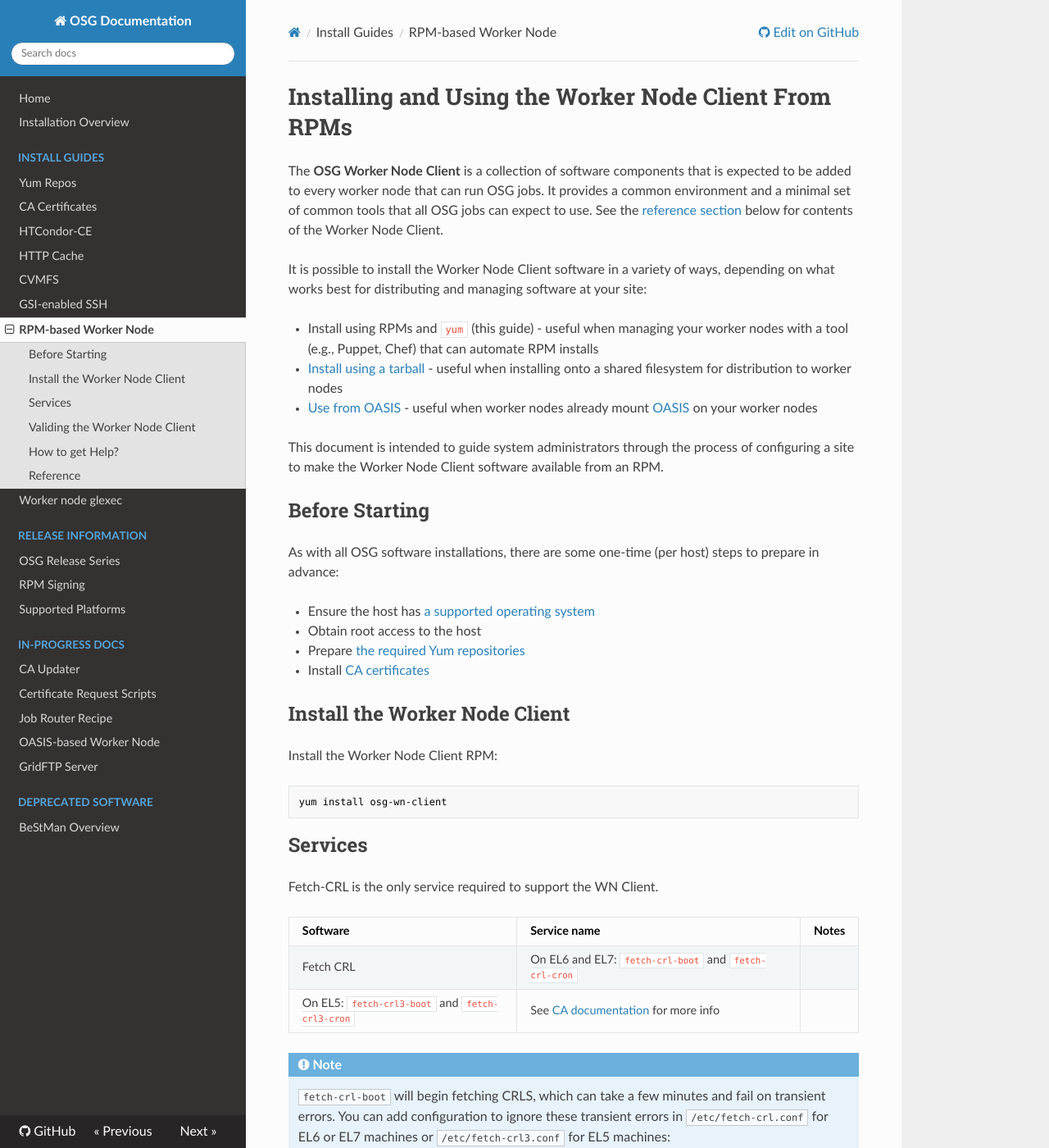
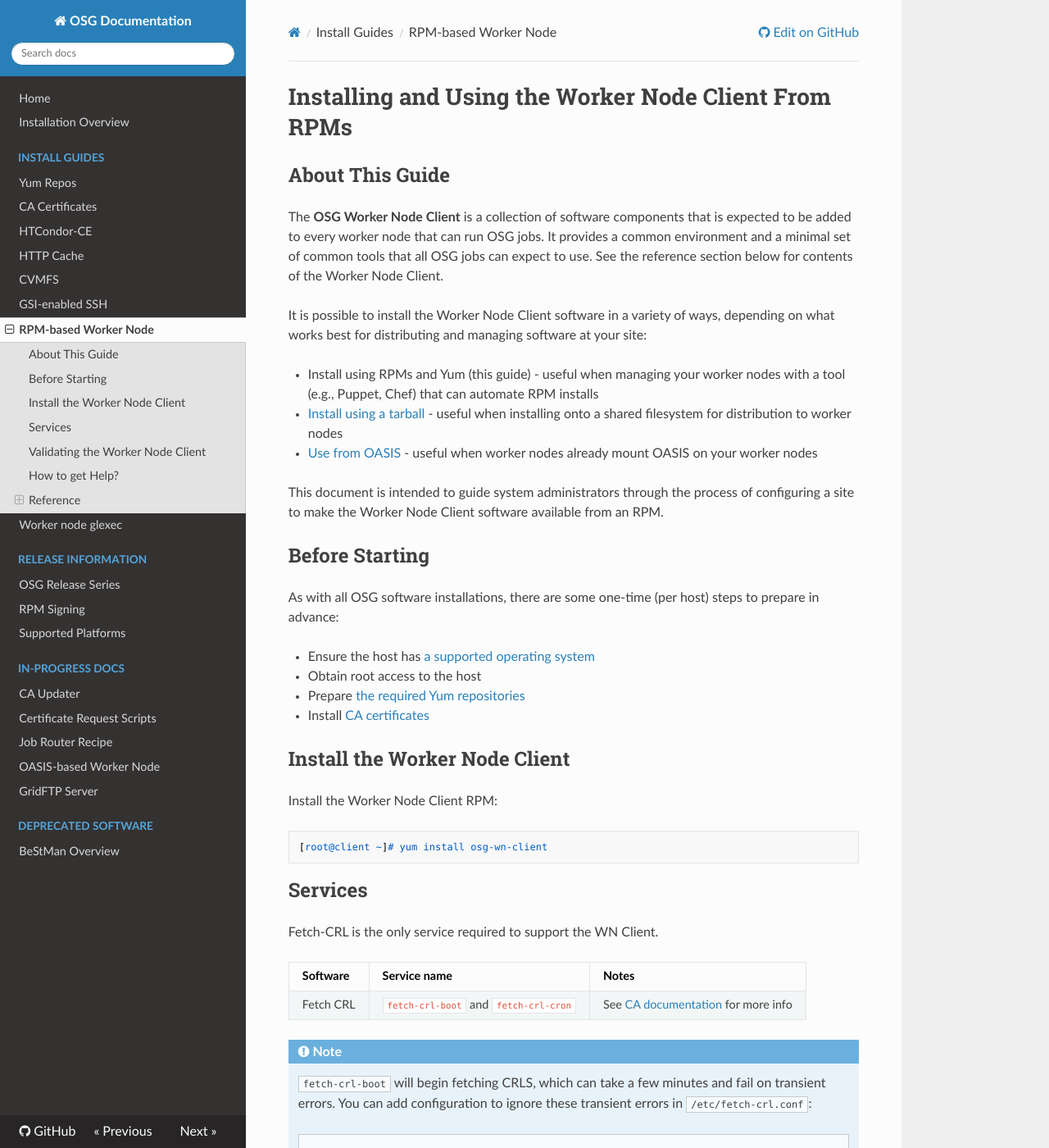
Before and after one commit to osg-htc/docs, an MkDocs documentation site: the page built from docs/other/wn.md, in a window 1280 px wide and 1400 px high. Shown: the whole window at 82% size. Built offline with MkDocs 1.6.1, drawn with Linux system fonts in a browser that asks for light colours; nearby versions of some CDN libraries; old or Windows-style settings are respelled for this version of MkDocs; some of the changed text lies outside the part shown.

Commit message:
Adding WN RPM Docs

````diff
--- a/docs/other/wn.md
+++ b/docs/other/wn.md
@@ -1,13 +1,16 @@
 Installing and Using the Worker Node Client From RPMs
 =====================================================
 
-The **OSG Worker Node Client** is a collection of software components that is expected to be added to every worker node that can run OSG jobs. It provides a common environment and a minimal set of common tools that all OSG jobs can expect to use. See the [reference section](#reference) below for contents of the Worker Node Client.
+About This Guide
+----------------
+
+The **OSG Worker Node Client** is a collection of software components that is expected to be added to every worker node that can run OSG jobs. It provides a common environment and a minimal set of common tools that all OSG jobs can expect to use. See the reference section below for contents of the Worker Node Client.
 
 It is possible to install the Worker Node Client software in a variety of ways, depending on what works best for distributing and managing software at your site:
 
--   Install using RPMs and `yum` (this guide) - useful when managing your worker nodes with a tool (e.g., Puppet, Chef) that can automate RPM installs
--   [Install using a tarball](InstallWNClientTarball) - useful when installing onto a shared filesystem for distribution to worker nodes
--   [Use from OASIS](UsingOSGWnClientFromOASIS) - useful when worker nodes already mount [OASIS](NavTechOASIS) on your worker nodes
+-   Install using RPMs and Yum (this guide) - useful when managing your worker nodes with a tool (e.g., Puppet, Chef) that can automate RPM installs
+-   [Install using a tarball](https://twiki.opensciencegrid.org/bin/view/Documentation/Release3/InstallWNClientTarball) - useful when installing onto a shared filesystem for distribution to worker nodes
+-   [Use from OASIS](https://twiki.opensciencegrid.org/bin/view/Documentation/Release3/UsingOSGWnClientFromOASIS) - useful when worker nodes already mount OASIS on your worker nodes
 
 This document is intended to guide system administrators through the process of configuring a site to make the Worker Node Client software available from an RPM.
 
@@ -16,41 +19,38 @@
 
 As with all OSG software installations, there are some one-time (per host) steps to prepare in advance:
 
--   Ensure the host has [a supported operating system](SupportedOperatingSystems)
+-   Ensure the host has [a supported operating system](../release/supported_platforms.md)
 -   Obtain root access to the host
--   Prepare [the required Yum repositories](YumRepositories)
--   Install [CA certificates](InstallCertAuth)
+-   Prepare [the required Yum repositories](../common/yum.md)
+-   Install [CA certificates](../common/ca.md)
 
 Install the Worker Node Client
 ------------------------------
 
 Install the Worker Node Client RPM:
 
-```
-yum install osg-wn-client
-```
+    :::console
+    [root@client ~]# yum install osg-wn-client
+
 
 Services
 --------
 
 Fetch-CRL is the only service required to support the WN Client.
 
-| Software  | Service name                                          | Notes                                                                                  |
-|:----------|:------------------------------------------------------|:---------------------------------------------------------------------------------------|
-| Fetch CRL | On EL6 and EL7: `fetch-crl-boot` and `fetch-crl-cron`
-              On EL5: `fetch-crl3-boot` and `fetch-crl3-cron`       | See [CA documentation](InstallCertAuth#Start_Stop_fetch_crl_A_quick_gui) for more info |
+
+| Software  | Service name                          | Notes                                                                                  |
+|:----------|:--------------------------------------|:---------------------------------------------------------------------------------------|
+| Fetch CRL | `fetch-crl-boot` and `fetch-crl-cron` | See [CA documentation](../common/ca.md) for more info |
 
 !!! note
-    `fetch-crl-boot` will begin fetching CRLS, which can take a few minutes
-    and fail on transient errors. You can add configuration to ignore these
-    transient errors in `/etc/fetch-crl.conf` for EL6 or EL7 machines or
-    `/etc/fetch-crl3.conf` for EL5 machines:
+    `fetch-crl-boot` will begin fetching CRLS, which can take a few minutes and fail on transient errors. You can add configuration to ignore these transient errors in `/etc/fetch-crl.conf`:
 
-    ```
-    noerrors
-    ```
+        :::file
+        noerrors
 
 As a reminder, here are common service commands (all run as `root`):
+
 
 | To …                                        | Run the command …                     |
 |:--------------------------------------------|:--------------------------------------|
@@ -59,28 +59,50 @@
 | Enable a service to start during boot       | `chkconfig SERVICE-NAME on`  |
 | Disable a service from starting during boot | `chkconfig SERVICE-NAME off` |
 
-Validing the Worker Node Client
+Validating the Worker Node Client
 -------------------------------
 
-To verify functionality of the worker node client, you will need to submit a test job against your CE and verify the job’s output.
+To verify functionality of the worker node client, you will need to submit a test job against your CE and verify the job's output.
 
-1.  Submit a job that executes the `env` command (e.g. Run [condor\_ce\_trace](TroubleshootingHTCondorCE#condor_ce_trace) with the `-d` flag from your HTCondor CE)
+1.  Submit a job that executes the `env` command (e.g. Run [condor\_ce\_trace](https://twiki.opensciencegrid.org/bin/view/Documentation/Release3/TroubleshootingHTCondorCE) with the `-d` flag from your HTCondor CE)
 2.  Verify that the value of `OSG_GRID` is set to `/etc/osg/wn-client`
 
 How to get Help?
 ----------------
 
-To get assistance please use this [Help Procedure](HelpProcedure).
+To get assistance please use this [Help Procedure](https://twiki.opensciencegrid.org/bin/view/Documentation/Release3/HelpProcedure).
+
 
 Reference
 ---------
 
-Please see the documentation on using [yum and RPM](Documentation/Release3.YumRpmBasics), [the best practices](Documentation/Release3.InstallBestPractices) for using yum to install software, and using [yum repositories](Documentation/Release3.YumRepositories).
+Please see the documentation on using [yum and RPM](https://twiki.opensciencegrid.org/bin/view/Documentation/Release3/YumRpmBasics), [the best practices](https://twiki.opensciencegrid.org/bin/view/Documentation/Release3/InstallBestPractices) for using yum to install software, and using [yum repositories](../common/yum.md).
+
+### Worker node contents
+
+The worker node may be updated from time to time. As of OSG 3.3.21 in February 2017, the OSG worker node client contains:
+
+-   OSG Certificates
+-   curl
+-   Fetch CRL
+-   FTS client
+-   gfal2
+-   globus-url-copy (GridFTP client)
+-   globus-xio-udt-driver
+-   ldapsearch
+-   MyProxy
+-   osg-system-profiler
+-   osg-version
+-   UberFTP
+-   vo-client (includes /etc/vomses file)
+-   VOMS client
+-   wget
+-   xrdcp
 
 To see the currently installed version of the worker node package, run the following command:
 
-```
-rpm -q --requires osg-wn-client
+``` screen
+[root@client ~]# rpm -q --requires osg-wn-client
 ```
 
-See [our yum basics guide](YumRpmBasics#ListDeps) for more details on using RPM to see what was installed.
+Click [here](https://twiki.opensciencegrid.org/bin/view/Documentation/Release3/YumRpmBasics) for more details on using RPM to see what was installed.
````
